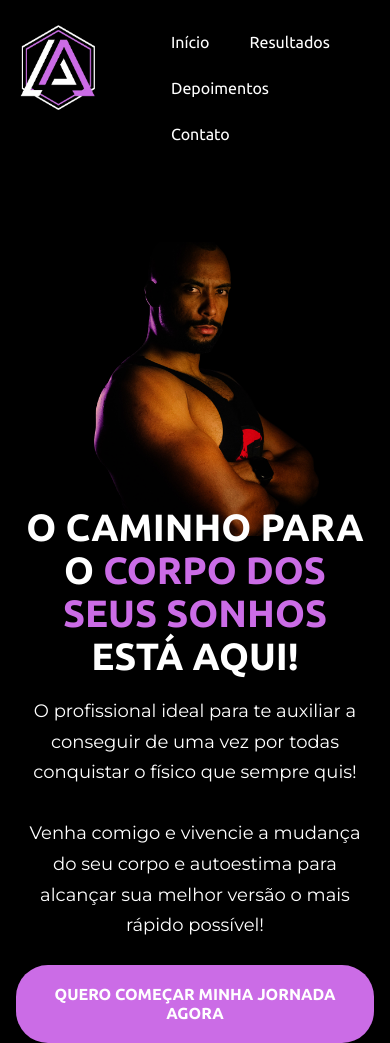
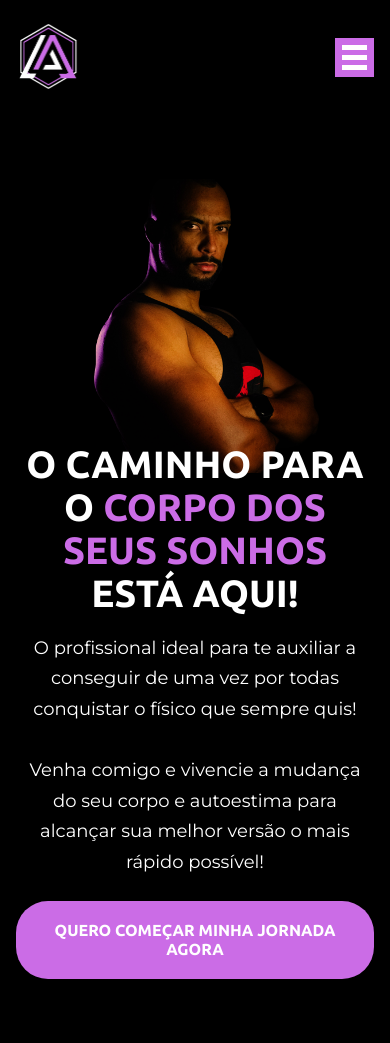
Before and after one commit to GabrielFn/treinadoab-landing-page, a plain HTML site: page public/index.html in a window 390 px wide. Shown: the top 1043 px of the page. Drawn offline with Linux system fonts and the light colour scheme.

Commit message:
menu mobile

```diff
--- a/public/index.html
+++ b/public/index.html
@@ -20,7 +20,14 @@
         <div class="logo">
           <img src="./assets/images/menu-logo.png" alt="logo" />
         </div>
-        <div class="menu-content">
+        <div class="menu-button">
+          <a href="javascript:void(0);" onclick="myFunction()" class="menu-icon">
+            <div class="menu-icon-line"></div>
+            <div class="menu-icon-line"></div>
+            <div class="menu-icon-line"></div>
+          </a>
+        </div>
+        <div id="myLinks" class="menu-content">
           <ul>
             <li><a onclick="redirectoToTop()">Início</a></li>
             <li><a onclick="redirectToResults()">Resultados</a></li>
@@ -340,19 +347,33 @@
   const carousel1 = new Carousel('.carousel-container-1');
   const carousel2 = new Carousel('.carousel-container-2');
 
+  function myFunction() {
+    var x = document.getElementById("myLinks");
+
+    if (!x.classList.contains('open')) {
+      x.classList.add('open');
+    } else {
+      x.classList.remove('open')
+    }
+  }
+
   function redirectoToTop() {
+    myFunction();
     document.querySelector("#topo").scrollIntoView({ behavior: 'smooth' });
   }
 
   function redirectToResults() {
+    myFunction();
     document.querySelector("#resultados").scrollIntoView({ behavior: 'smooth' });
   }
 
   function redirectToDepoiments() {
+    myFunction();
     document.querySelector("#depoimentos").scrollIntoView({ behavior: 'smooth' })
   }
 
   function redirectToContacts() {
+    myFunction();
     document.querySelector("#contato").scrollIntoView({ behavior: 'smooth' })
   }
 </script>
--- a/public/styles.css
+++ b/public/styles.css
@@ -720,6 +720,68 @@
     justify-content: flex-start;
   }
 
+  .logo {
+    flex: 1;
+    order: 1;
+  }
+
+  .menu-container {
+    flex-wrap: wrap;
+    position: relative;
+  }
+
+  .menu-button {
+    display: flex;
+    align-items: center;
+    order: 2;
+  }
+
+  .menu-content {
+    background-color: #cb6ce6;
+    display: flex;
+    order: 3;
+    flex: 1 1 100%;
+    transition: all 0.2s ease-in-out;
+    min-height: 0;
+    height: 0;
+    left: 0;
+    width: 100%;
+    overflow: hidden;
+    position: absolute;
+    top: 100%;
+  }
+
+  .menu-content.open {
+    min-height: 200px;
+  }
+
+  .menu-content > ul {
+    flex-direction: column;
+    margin-left: 0;
+    width: 100%;
+  }
+
+  .menu-content > ul > li > a:hover {
+    background-color: white;
+  }
+
+  .menu-icon {
+    height: 25px;
+    width: 25px;
+    display: flex;
+    background: #cb6ce6;
+    flex-direction: column;
+    padding: 7px;
+    justify-content: space-between;
+    cursor: pointer;
+  }
+
+  .menu-icon-line {
+    height: 5px;
+    width: 100%;
+    background: white;
+  }
+
   .header-image-container {
     order: 1;
     display: flex;
@@ -739,6 +801,9 @@
 
   .objective-item {
     width: 100%;
+  }
+  .menu-container > .logo >  img {
+    width: 65px;
   }
 
   .result-images {
```
